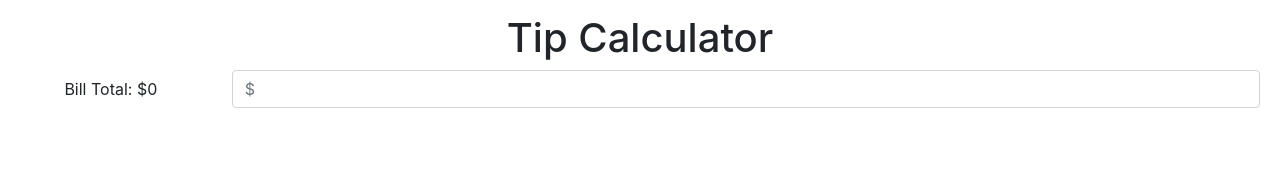
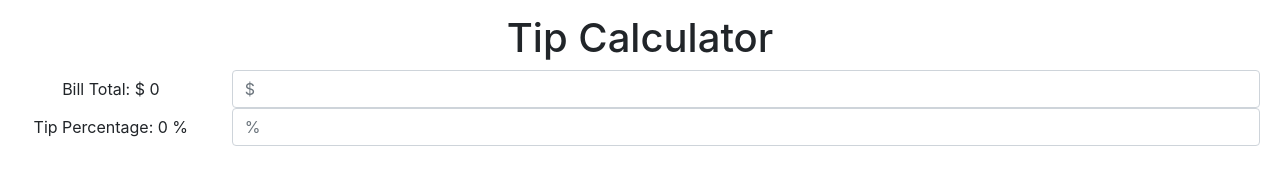
Before and after one commit to chris-warner/Career-Services-Coding-Challenge---Tip-Calculator, a React (Create React App) app in the folder tip-calculator/: page / in a window 1280 px wide. Shown: the part 274-458 px from the top of the page. Built offline with nearby package versions, Linux system fonts and the light colour scheme.

Commit message:
added binding for tip percentage state change, added function to handle tip perctage value change that updates state.

```diff
--- a/tip-calculator/src/components/TipCalculatorForm.js
+++ b/tip-calculator/src/components/TipCalculatorForm.js
@@ -5,14 +5,24 @@ class TipCalculatorForm extends React.Component {
     constructor(props) {
         super(props);
         this.state = {
-            TipTotal: 0,
+            BillTotal: 0,
+            TipPercentage: 0,
             };
-         this.handleChange = this.handleChange.bind(this);
+         this.handleBillTotalChange = this.handleBillTotalChange.bind(this);
+         this.handleTipPercentChange = this.handleTipPercentChange.bind(this);
          this.handleSubmit = this.handleSubmit.bind(this);
     }
 
-    handleChange(event) {
-        this.setState({ TipTotal: '$' + event.target.value });
+    handleBillTotalChange(event) {
+        this.setState({
+            BillTotal: event.target.value,
+        });
+    }
+
+    handleTipPercentChange(event) {
+        this.setState({
+            TipPercentage: event.target.value,
+        });
     }
 
 
@@ -26,12 +36,18 @@ class TipCalculatorForm extends React.Component {
             <div style={TipCalculatorFormDivStyle}>
                 <h1>Tip Calculator </h1>
                 <Form onSubmit={this.handleSubmit}>
-                    <Form.Group as={Row} controlId="formHorizontalEmail">
+                    <Form.Group as={Row} controlId="formHorizontal">
                         <Form.Label column sm={2}>
-                            Bill Total: ${this.state.TipTotal}
+                            Bill Total: $ {this.state.BillTotal}
                     </Form.Label>
                         <Col sm={10}>
-                            <Form.Control type="number" placeholder="$" value={this.state.TipTotal.value} onChange={this.handleChange} />
+                            <Form.Control type="number" placeholder="$" value={this.state.BillTotal.value} onChange={this.handleBillTotalChange} />
+                        </Col>
+                        <Form.Label column sm={2}>
+                        Tip Percentage:  {this.state.TipPercentage} %
+                    </Form.Label>
+                        <Col sm={10}>
+                            <Form.Control type="number" placeholder="%" value={this.state.TipPercentage.value} onChange={this.handleTipPercentChange} />
                         </Col>
                     </Form.Group>
                     {/* <Form.Button type="submit" value="Submit" /> */}
```
